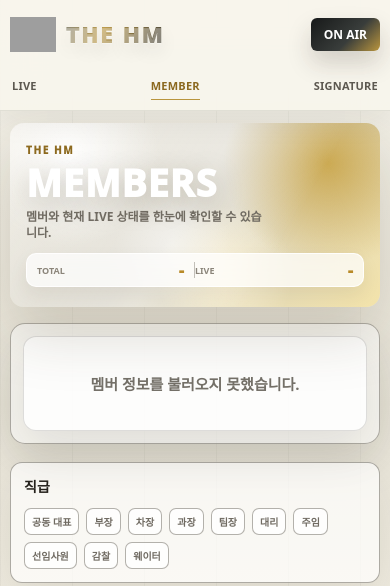
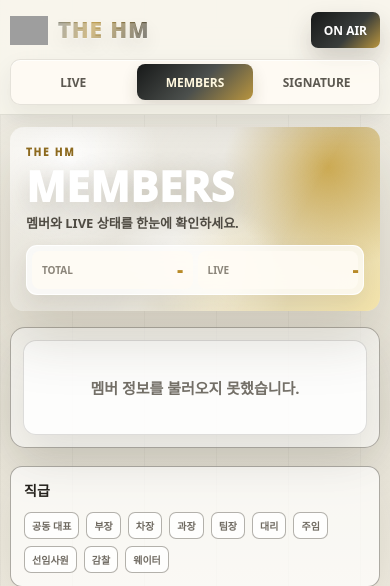
Before and after one commit to hmviewer/fan-hm, a PHP site: page /members/ in a window 390 px wide. Shown: the top 586 px of the page. Run offline with PHP 8.4, Linux system fonts and the light colour scheme; some libraries are stand-ins or nearby versions; some web fonts are replaced; grey boxes are pictures that could not be loaded.

Commit message:
Refine mobile members navigation

```diff
--- a/css/common.css
+++ b/css/common.css
@@ -302,10 +302,42 @@ img { max-width: 100%; }
 @media (max-width: 700px) {
   .navbar { padding: 11px 0 9px; }
   .nav-inner { width: min(100% - 20px, 1180px); gap: 10px 12px; }
-  .logo { font-size: 22px; }
-  .nav-live { padding: 8px 13px; border-radius: 6px; font-size: 12px; }
-  .nav-menu { justify-content: space-between; gap: 8px; font-size: 11px; padding-bottom: 1px; }
-  .nav-menu a { flex: 0 1 auto; letter-spacing: 0.02em; }
+  .logo { font-size: 21px; letter-spacing: 0.08em; }
+  .logo::before { width: 38px; height: 38px; }
+  .nav-live { min-height: 36px; padding: 0 13px; border-radius: 7px; font-size: 12px; display: inline-flex; align-items: center; }
+  .nav-menu {
+    display: grid;
+    grid-template-columns: repeat(3, minmax(0, 1fr));
+    justify-content: stretch;
+    align-items: center;
+    gap: 5px;
+    font-size: 12px;
+    letter-spacing: 0;
+    padding: 4px;
+    border-radius: 10px;
+    background: rgba(255, 252, 244, 0.78);
+    border: 1px solid rgba(52, 50, 44, 0.12);
+    box-shadow: inset 0 1px 0 rgba(255,255,255,0.76), 0 10px 24px rgba(31, 28, 21, 0.07);
+  }
+  .nav-menu a {
+    min-width: 0;
+    min-height: 36px;
+    display: flex;
+    align-items: center;
+    justify-content: center;
+    flex: initial;
+    border-radius: 8px;
+    padding: 0 6px;
+    color: #5c5850;
+    letter-spacing: 0;
+  }
+  .nav-menu a::after { display: none; }
+  .nav-menu a:hover,
+  .nav-menu a.active {
+    color: #fff8df;
+    background: linear-gradient(135deg, #171919 0%, #4c504d 54%, #b9953e 100%);
+    box-shadow: 0 8px 16px rgba(64, 54, 28, 0.16);
+  }
   .page { width: min(100% - 20px, 1180px); padding-top: 12px; padding-bottom: 52px; }
   .hero { height: 126px; margin-bottom: 12px; border-radius: 9px; }
   .hero-content { padding: 14px 10px; }
--- a/css/members.css
+++ b/css/members.css
@@ -120,16 +120,44 @@
   .member-grid { grid-template-columns: repeat(2, minmax(0, 1fr)); }
 }
 @media (max-width: 620px) {
-  .member-hero { position: relative; min-height: 164px; padding: 20px 16px; border-radius: 14px; }
-  .member-hero-content { min-height: 124px; display: grid; grid-template-columns: 1fr; gap: 12px; align-items: end; text-align: left; }
-  .member-hero .hero-kicker { font-size: 10px; letter-spacing: .16em; margin-bottom: 6px; }
-  .member-hero .hero-title { font-size: 38px; letter-spacing: .02em; line-height: 1; }
-  .member-hero .hero-sub { margin-top: 8px; font-size: 12px; line-height: 1.35; max-width: 240px; }
-  .hero-stat-card { position: static; width: 100%; min-width: 0; padding: 8px 10px; border-radius: 10px; display: grid; grid-template-columns: repeat(2, minmax(0, 1fr)); gap: 0; background: rgba(255,255,255,0.72); box-shadow: 0 8px 18px rgba(64, 54, 28,0.08); }
-  .stat-row { gap: 8px; padding: 0 10px 0 0; border-bottom: 0; border-right: 1px solid rgba(97, 92, 82, 0.38); }
+  .member-hero { position: relative; min-height: 0; padding: 18px 16px 16px; border-radius: 14px; }
+  .member-hero-content { min-height: 0; display: grid; grid-template-columns: 1fr; gap: 13px; align-items: stretch; text-align: left; }
+  .member-hero .hero-kicker { font-size: 10px; letter-spacing: .18em; margin-bottom: 7px; }
+  .member-hero .hero-title { font-size: 42px; letter-spacing: .01em; line-height: .95; }
+  .member-hero .hero-sub {
+    width: 100%;
+    max-width: none;
+    margin-top: 9px;
+    font-size: 13px;
+    font-weight: 900;
+    line-height: 1.35;
+    color: #4f4b43;
+    word-break: keep-all;
+  }
+  .hero-stat-card {
+    position: static;
+    width: 100%;
+    min-width: 0;
+    padding: 5px;
+    border-radius: 11px;
+    display: grid;
+    grid-template-columns: repeat(2, minmax(0, 1fr));
+    gap: 5px;
+    background: rgba(255,255,255,0.74);
+    box-shadow: 0 10px 20px rgba(64, 54, 28,0.09);
+  }
+  .stat-row {
+    min-height: 38px;
+    gap: 8px;
+    padding: 0 10px;
+    border-bottom: 0;
+    border-right: 0;
+    border-radius: 8px;
+    background: rgba(255, 252, 244, 0.78);
+  }
   .stat-row:last-child { padding-right: 0; border-right: 0; }
-  .stat-label { font-size: 9px; line-height: 1; }
-  .stat-value { font-size: 16px; line-height: 1; }
+  .stat-label { font-size: 10px; line-height: 1; }
+  .stat-value { font-size: 17px; line-height: 1; }
   .member-section { margin-top: 14px; padding: 12px; border-radius: 15px; }
   .member-section:first-of-type { margin-top: 16px; }
   .group-head { margin-bottom: 10px; }
--- a/index.html
+++ b/index.html
@@ -23,8 +23,8 @@
 <title>THE HM</title>
 <meta name="theme-color" content="#caa64a">
 <link rel="stylesheet" href="https://cdn.jsdelivr.net/gh/orioncactus/pretendard@v1.3.9/dist/web/static/pretendard.min.css">
-<link rel="stylesheet" href="css/common.css">
-<link rel="stylesheet" href="home.css">
+<link rel="stylesheet" href="css/common.css?v=1781540179">
+<link rel="stylesheet" href="home.css?v=1781540179">
 </head>
 <body>
 <header class="navbar">
@@ -32,7 +32,7 @@
         <a class="logo" href="./">THE HM</a>
         <nav class="nav-menu" aria-label="상단 메뉴">
                             <a href="live/">LIVE</a>
-                            <a href="members/">MEMBER</a>
+                            <a href="members/">MEMBERS</a>
                             <a href="signature/">SIGNATURE</a>
                     </nav>
         <a class="nav-live" id="onAirButton" href="live/">ON AIR</a>
--- a/live/index.html
+++ b/live/index.html
@@ -23,15 +23,15 @@
 <title>THE HM · LIVE</title>
 <meta name="theme-color" content="#caa64a">
 <link rel="stylesheet" href="https://cdn.jsdelivr.net/gh/orioncactus/pretendard@v1.3.9/dist/web/static/pretendard.min.css">
-<link rel="stylesheet" href="../css/common.css?v=1781540178">
-<link rel="stylesheet" href="../css/live.css?v=1781540178">
+<link rel="stylesheet" href="../css/common.css?v=1781540179">
+<link rel="stylesheet" href="../css/live.css?v=1781540179">
 </head>
 <body><header class="navbar">
     <div class="nav-inner">
         <a class="logo" href="../">THE HM</a>
         <nav class="nav-menu" aria-label="상단 메뉴">
                             <a href="../live/" class="active">LIVE</a>
-                            <a href="../members/">MEMBER</a>
+                            <a href="../members/">MEMBERS</a>
                             <a href="../signature/">SIGNATURE</a>
                     </nav>
         <a class="nav-live" id="onAirButton" href="../live/">ON AIR</a>
--- a/members/index.html
+++ b/members/index.html
@@ -23,15 +23,15 @@
 <title>THE HM · MEMBER</title>
 <meta name="theme-color" content="#caa64a">
 <link rel="stylesheet" href="https://cdn.jsdelivr.net/gh/orioncactus/pretendard@v1.3.9/dist/web/static/pretendard.min.css">
-<link rel="stylesheet" href="../css/common.css?v=1781540178">
-<link rel="stylesheet" href="../css/members.css?v=1781540178">
+<link rel="stylesheet" href="../css/common.css?v=1781540179">
+<link rel="stylesheet" href="../css/members.css?v=1781540179">
 </head>
 <body><header class="navbar">
     <div class="nav-inner">
         <a class="logo" href="../">THE HM</a>
         <nav class="nav-menu" aria-label="상단 메뉴">
                             <a href="../live/">LIVE</a>
-                            <a href="../members/" class="active">MEMBER</a>
+                            <a href="../members/" class="active">MEMBERS</a>
                             <a href="../signature/">SIGNATURE</a>
                     </nav>
         <a class="nav-live" id="onAirButton" href="../live/">ON AIR</a>
@@ -55,7 +55,7 @@
             <div>
                 <div class="hero-kicker">THE HM</div>
                 <h1 class="hero-title">MEMBERS</h1>
-                <p class="hero-sub">멤버와 현재 LIVE 상태를 한눈에 확인할 수 있습니다.</p>
+                <p class="hero-sub">멤버와 LIVE 상태를 한눈에 확인하세요.</p>
             </div>
             <div class="hero-stat-card" aria-label="멤버 요약">
                 <div class="stat-row"><span class="stat-label">TOTAL</span><span class="stat-value" id="totalCount">-</span></div>
--- a/notice/index.html
+++ b/notice/index.html
@@ -23,15 +23,15 @@
 <title>THE HM · NOTICE</title>
 <meta name="theme-color" content="#caa64a">
 <link rel="stylesheet" href="https://cdn.jsdelivr.net/gh/orioncactus/pretendard@v1.3.9/dist/web/static/pretendard.min.css">
-<link rel="stylesheet" href="../css/common.css?v=1781540178">
-<link rel="stylesheet" href="../css/notice.css?v=1781540178">
+<link rel="stylesheet" href="../css/common.css?v=1781540179">
+<link rel="stylesheet" href="../css/notice.css?v=1781540179">
 </head>
 <body class=""><header class="navbar">
     <div class="nav-inner">
         <a class="logo" href="../">THE HM</a>
         <nav class="nav-menu" aria-label="상단 메뉴">
                             <a href="../live/">LIVE</a>
-                            <a href="../members/">MEMBER</a>
+                            <a href="../members/">MEMBERS</a>
                             <a href="../signature/">SIGNATURE</a>
                     </nav>
         <a class="nav-live" id="onAirButton" href="../live/">ON AIR</a>
--- a/policy/index.html
+++ b/policy/index.html
@@ -23,15 +23,15 @@
 <title>THE HM · 서비스 정책</title>
 <meta name="theme-color" content="#caa64a">
 <link rel="stylesheet" href="https://cdn.jsdelivr.net/gh/orioncactus/pretendard@v1.3.9/dist/web/static/pretendard.min.css">
-<link rel="stylesheet" href="../css/common.css?v=1781540178">
-<link rel="stylesheet" href="../css/policy.css?v=1781540178">
+<link rel="stylesheet" href="../css/common.css?v=1781540179">
+<link rel="stylesheet" href="../css/policy.css?v=1781540179">
 </head>
 <body><header class="navbar">
     <div class="nav-inner">
         <a class="logo" href="../">THE HM</a>
         <nav class="nav-menu" aria-label="상단 메뉴">
                             <a href="../live/">LIVE</a>
-                            <a href="../members/">MEMBER</a>
+                            <a href="../members/">MEMBERS</a>
                             <a href="../signature/">SIGNATURE</a>
                     </nav>
         <a class="nav-live" id="onAirButton" href="../live/">ON AIR</a>
--- a/ranking/index.html
+++ b/ranking/index.html
@@ -23,15 +23,15 @@
 <title>THE HM · RANKING</title>
 <meta name="theme-color" content="#caa64a">
 <link rel="stylesheet" href="https://cdn.jsdelivr.net/gh/orioncactus/pretendard@v1.3.9/dist/web/static/pretendard.min.css">
-<link rel="stylesheet" href="../css/common.css?v=1781540178">
-<link rel="stylesheet" href="../css/ranking.css?v=1781540178">
+<link rel="stylesheet" href="../css/common.css?v=1781540179">
+<link rel="stylesheet" href="../css/ranking.css?v=1781540179">
 </head>
 <body><header class="navbar">
     <div class="nav-inner">
         <a class="logo" href="../">THE HM</a>
         <nav class="nav-menu" aria-label="상단 메뉴">
                             <a href="../live/">LIVE</a>
-                            <a href="../members/">MEMBER</a>
+                            <a href="../members/">MEMBERS</a>
                             <a href="../signature/">SIGNATURE</a>
                     </nav>
         <a class="nav-live" id="onAirButton" href="../live/">ON AIR</a>
--- a/signature/index.html
+++ b/signature/index.html
@@ -19,8 +19,8 @@
 <title>THE HM · SIGNATURE</title>
 <meta name="theme-color" content="#caa64a">
 <link rel="stylesheet" href="https://cdn.jsdelivr.net/gh/orioncactus/pretendard@v1.3.9/dist/web/static/pretendard.min.css">
-<link rel="stylesheet" href="../css/common.css">
-<link rel="stylesheet" href="../css/signature.css">
+<link rel="stylesheet" href="../css/common.css?v=1781540179">
+<link rel="stylesheet" href="../css/signature.css?v=1781540179">
 </head>
 <body>
 <header class="navbar">
@@ -28,7 +28,7 @@
         <a class="logo" href="../">THE HM</a>
         <nav class="nav-menu" aria-label="상단 메뉴">
             <a href="../live/">LIVE</a>
-            <a href="../members/">MEMBER</a>
+            <a href="../members/">MEMBERS</a>
             <a href="../signature/" class="active">SIGNATURE</a>
         </nav>
         <a class="nav-live" id="onAirButton" href="../live/">ON AIR</a>
```
Also changed, not shown: home.css (+36 -4 lines).
